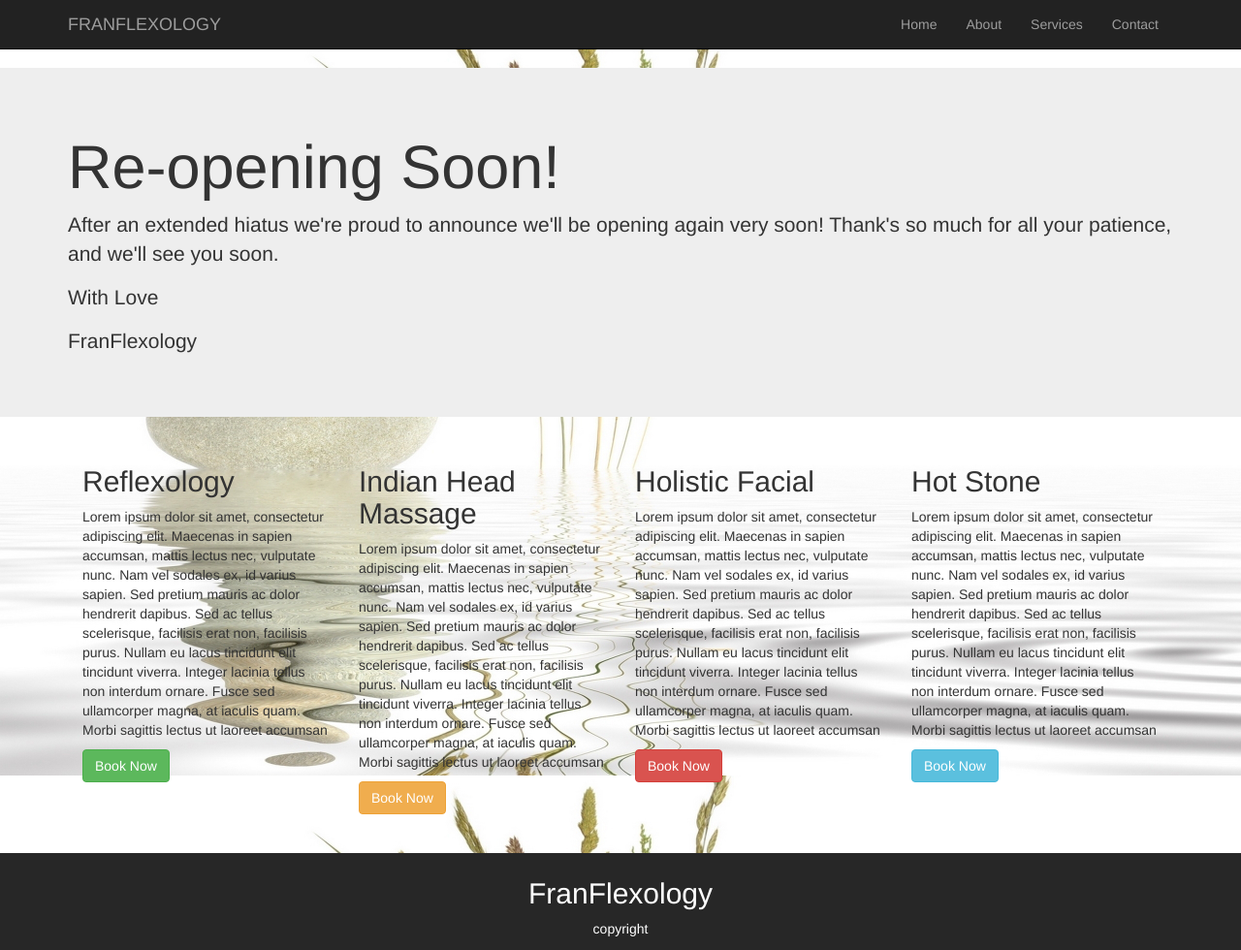
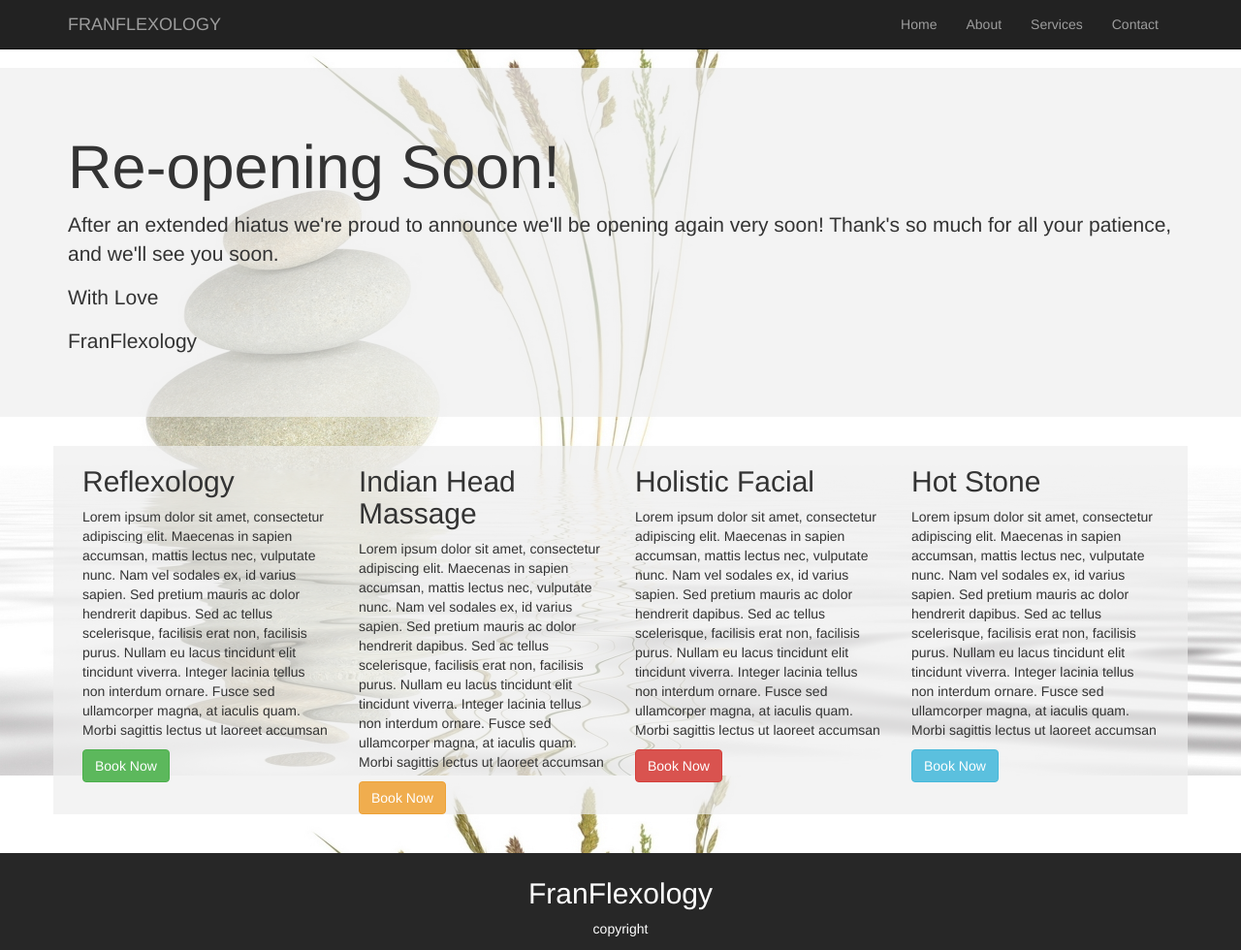
Before and after one commit to PaulMFleming/ReflexologySite, a plain HTML site: page index.html in a window 1280 px wide. Shown: the whole page at 97% size. Drawn offline with nearby package versions, Linux system fonts and the light colour scheme.

Commit message:
Updated opaque boxes behind content

```diff
--- a/index.html
+++ b/index.html
@@ -2,7 +2,7 @@
 <html>
 <head>
   <meta charset="UTF-8">
-  <title>Bootstrap Examples</title>
+  <title>FranFlexology</title>
   <link rel='stylesheet' type='text/css' href='bootstrap/css/bootstrap.min.css' />
   <style type="text/css">
 	body{
@@ -19,6 +19,13 @@
 		padding-top: 5px;
 		margin-top: 40px;
 		color: #fff;
+	}
+	.jumbotron{
+		background-color: rgba(238,238,238,0.7);
+	}
+	.box-background{
+		background-color: rgba(238,238,238,0.7);
+		border-raius: 10px;
 	}
 
   </style>
@@ -59,8 +66,8 @@
 		</div>
 
 		<!----Responsive Content----->
-		<div class="container">
-			<div class="col-xs-12 col-sm-6 col-md-4 col-lg-3">
+		<div class="container box-background">
+			<div class="col-xs-12 col-sm-6 col-md-4 col-lg-3 ">
 				<h2>Reflexology</h2>
 				<p>Lorem ipsum dolor sit amet, consectetur adipiscing elit.
 				Maecenas in sapien accumsan, mattis lectus nec, vulputate nunc.
```
